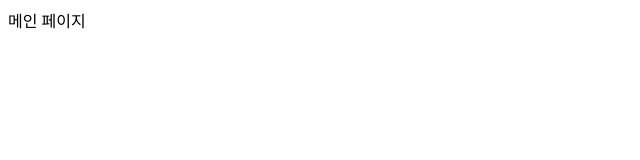
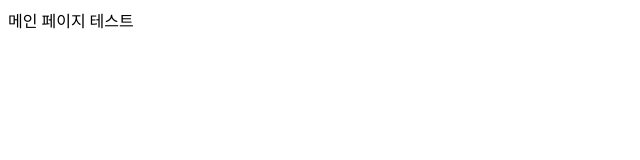
Before and after one commit to HyeonwoongJang/facebug-front-end, a React (Create React App) app: page / in a window 1280 px wide. Shown: the top 160 px of the page, without its empty margins (0-640 px from the left). Built offline with nearby package versions, Linux system fonts and the light colour scheme.

Commit message:
TEST 라우터 메인 페이지 체크

```diff
--- a/src/pages/Main.jsx
+++ b/src/pages/Main.jsx
@@ -1,7 +1,7 @@
 import React from "react";
 
 const Main = () => {
-  return <div>메인 페이지</div>;
+  return <div>메인 페이지 테스트</div>;
 };
 
 export default Main;
```
